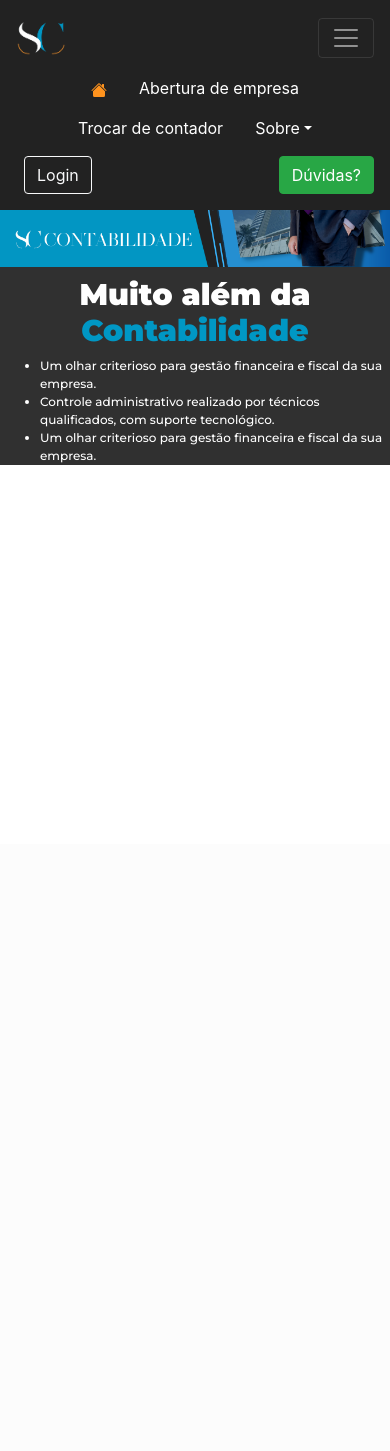
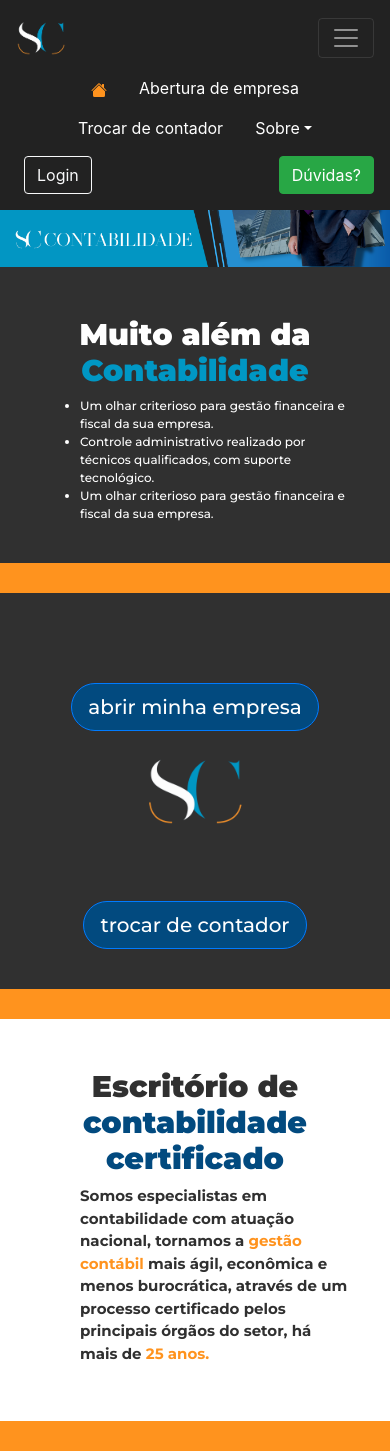
Before and after one commit to jeankorla/Site-Spolaor-Contabilidade, a PHP site: page / in a window 390 px wide. Before the commit the page ends 465 px from the top, so only its background shows below. Run offline with PHP 8.4, Linux system fonts and the light colour scheme.

Commit message:
Botão e estilização mobile e desktop inicio.

```diff
--- a/index.html
+++ b/index.html
@@ -53,17 +53,37 @@
   <br>
     <div class="conteiner">
       <img src="img\contabilidade.png" class="img-fluid" alt="Imagem responsiva" style="width: 100%">
-
-    </div>
     <div class="cinza">
       <h1>Muito além da <span class="Azul_claro">Contabilidade</span></h1>
-      <ul id="ul_div">
+      <ul id="texto_1">
         <li class="li_div">Um olhar criterioso para gestão financeira e fiscal da sua empresa.</li>
         <li>Controle administrativo realizado por técnicos qualificados, com suporte tecnológico.</li>
         <li>Um olhar criterioso para gestão financeira e fiscal da sua empresa.</li>
       </ul>
     </div>
-
+    <div class="quadrado">
+      <div class="row" id="botoes">
+        <div class="col-sm-4 w-100">
+          <button class="btn btn-primary btn-lg" id="botao" >abrir minha empresa</button>
+        </div>
+        <div class="col-md-4">
+          <img src="img/SC.png" alt="Logo" class="Logo">
+        </div>
+        <div class="col-sm-4 w-100">
+          <button class="btn btn-primary btn-lg" id="botao">trocar de contador</button>
+        </div>
+      </div>
+    </div>
+    <div class="branco">
+      <h2>Escritório de <span class="Azul_escuro">contabilidade certificado</span></h2>
+      <ul id="texto_2">
+        <p>Somos especialistas em contabilidade com atuação nacional,
+          tornamos a <span class="Laranja">gestão contábil</span>  mais ágil,
+          econômica e menos burocrática, através de um processo certificado pelos principais órgãos do setor,
+          há mais de <span class="Laranja">25 anos.</span></p>
+      </ul>
+    </div>
+  </div>
     <script src="https://code.jquery.com/jquery-3.3.1.slim.min.js" integrity="sha384-q8i/X+965DzO0rT7abK41JStQIAqVgRVzpbzo5smXKp4YfRvH+8abtTE1Pi6jizo" crossorigin="anonymous"></script>
     <script src="https://cdnjs.cloudflare.com/ajax/libs/popper.js/1.14.3/umd/popper.min.js" integrity="sha384-ZMP7rVo3mIykV+2+9J3UJ46jBk0WLaUAdn689aCwoqbBJiSnjAK/l8WvCWPIPm49" crossorigin="anonymous"></script>
     <script src="https://stackpath.bootstrapcdn.com/bootstrap/4.1.3/js/bootstrap.min.js" integrity="sha384-ChfqqxuZUCnJSK3+MXmPNIyE6ZbWh2IMqE241rYiqJxyMiZ6OW/JmZQ5stwEULTy" crossorigin="anonymous"></script>
--- a/style.css
+++ b/style.css
@@ -11,14 +11,40 @@ ul.nav a:hover{
     font-size: 80px;
     padding-top: 10px;
 }
+h2 {
+    font-family: 'Montserrat', sans-serif;
+    font-weight: 900;
+    color: #303030;
+    text-align: center;
+    font-size: 70px;
+    padding-top: 10px;
+}
+p{
+    font-family: 'Montserrat', sans-serif;
+    font-weight: 700;
+    color: #303030;
+    text-align: left;
+    font-size: 30px;
+}
 .Azul_claro{
     color: #0097C4 !important;
 }
+.Azul_escuro{
+    color: #024A7F;
+}
+.Laranja{
+    color: #FF931E;
+}
 .cinza{
     background-color: #303030 !important;
+    padding: 40px;
 
 }
-#ul_div{
+.branco{
+    padding: 40px;
+    border-bottom: 30px solid #FF931E;
+}
+#texto_1{
     font-family: 'Montserrat', sans-serif;
     font-weight: 500;
     font-size: 25px;
@@ -26,13 +52,59 @@ ul.nav a:hover{
     display: flex;
     flex-direction: column;
     text-align: left;
+    margin: 0;
 }
-
+#texto_2{
+    font-family: 'Montserrat', sans-serif;
+    font-weight: 500;
+    font-size: 25px;
+    color: #303030;
+    display: flex;
+    flex-direction: column;
+    text-align: left;
+    margin: 0;
+}
+.quadrado {
+    background-color: #303030;
+    border-top: 30px solid #FF931E;
+    border-bottom: 30px solid #FF931E;
+    padding: 40px;
+    align-items: center;
+    display: flex;
+    text-align: center;
+    flex-direction: column;
+}
+#botoes{
+   width: 100%;
+}
+#botao{
+    font-family: 'Montserrat', sans-serif;
+    font-weight: 500;
+    font-size: 40px;
+    border-radius:  40px 40px 40px;
+    background-color: #024A7F;
+    margin-top: 50px;
+}
+.Logo{
+    width: 200px !important;
+    height: auto;
+}
 @media (max-width: 767px) {
-    h1 {
+    h1, h2 {
       font-size: 30px;
     }
-    #ul_div{
+    p{
+        font-size: 15px;
+    }
+    #texto_1, #texto_2{
         font-size: 12px;
     }
+    #botao{
+        font-size: 20px;
+    }
+    .Logo{
+        width: 100px !important;
+        margin: 10px;
+    }
+
   }
```
